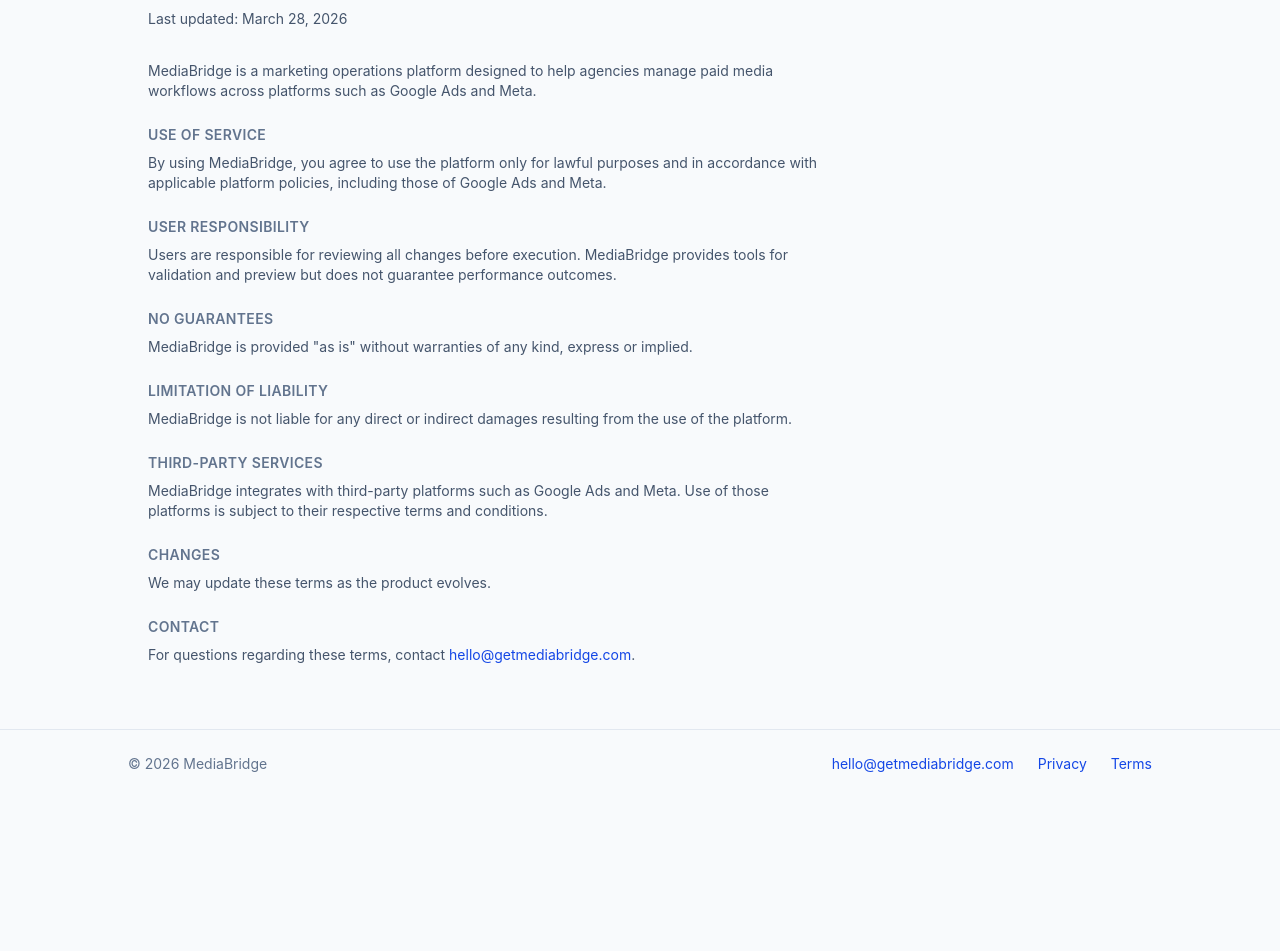
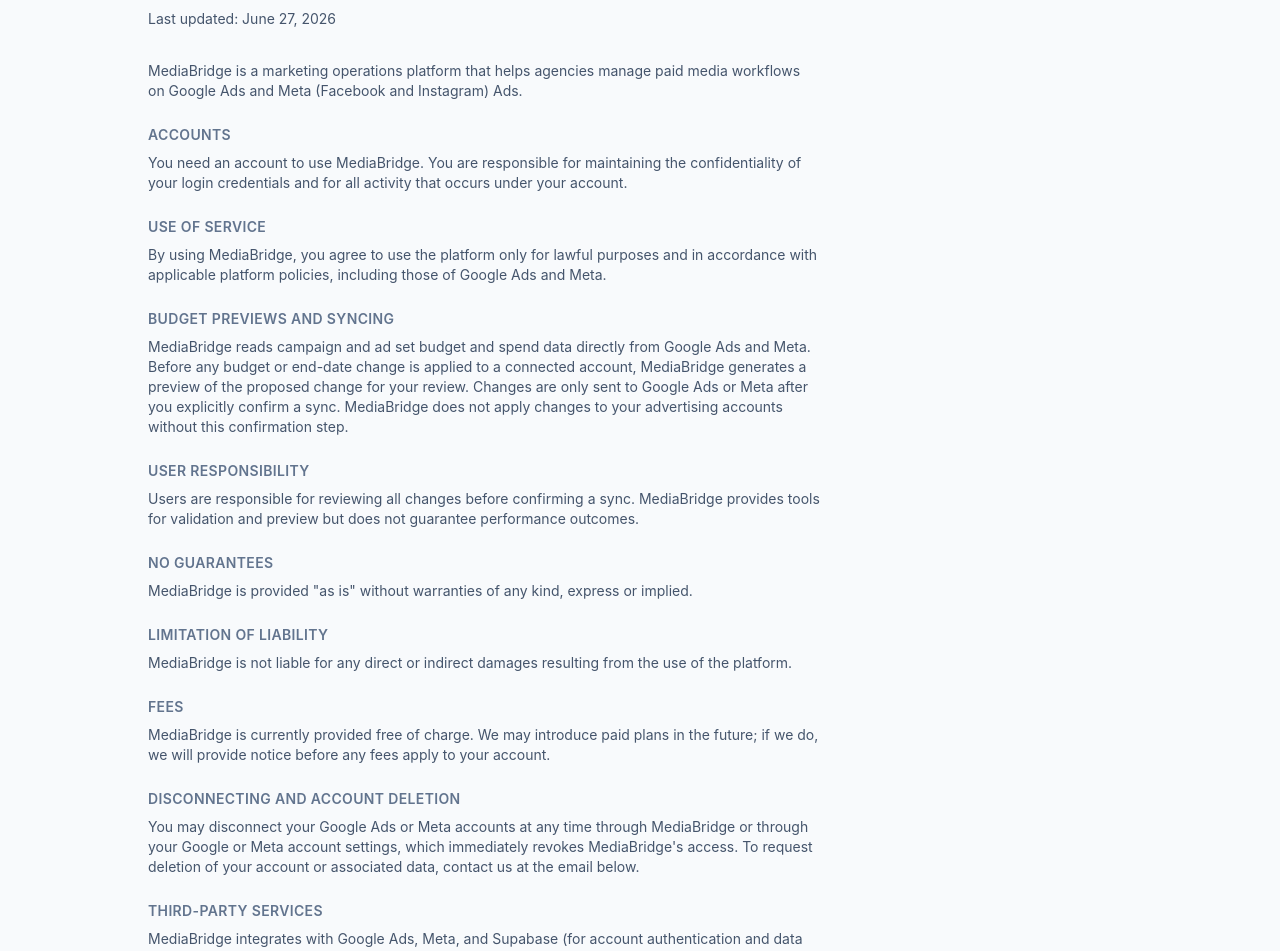
Before and after one commit to zpazar/mediabridge-site, a Next.js app: page /terms in a window 1280 px wide. Shown: the part 160-1111 px from the top of the page. Before the commit the page ends 958 px from the top, so only its background shows below. Built offline with nearby package versions, Linux system fonts and the light colour scheme.

Commit message:
Update terms of service with accurate product details
Reflect actual app behavior: preview-before-sync flow, Supabase auth,
no billing system yet, and only Google Ads/Meta/Supabase as real
third-party integrations.

```diff
--- a/app/terms/page.tsx
+++ b/app/terms/page.tsx
@@ -11,15 +11,26 @@
         Terms of Service
       </h1>
       <p className="mt-2 max-w-2xl text-sm text-slate-600 dark:text-slate-400">
-        Last updated: March 28, 2026
+        Last updated: June 27, 2026
       </p>
 
       <div className="mt-8 max-w-2xl space-y-6 text-sm text-slate-600 dark:text-slate-400">
         <p>
-          MediaBridge is a marketing operations platform designed to help
-          agencies manage paid media workflows across platforms such as
-          Google Ads and Meta.
+          MediaBridge is a marketing operations platform that helps agencies
+          manage paid media workflows on Google Ads and Meta (Facebook and
+          Instagram) Ads.
         </p>
+
+        <section>
+          <h2 className="text-sm font-semibold uppercase tracking-wide text-slate-500">
+            Accounts
+          </h2>
+          <p className="mt-2">
+            You need an account to use MediaBridge. You are responsible for
+            maintaining the confidentiality of your login credentials and for
+            all activity that occurs under your account.
+          </p>
+        </section>
 
         <section>
           <h2 className="text-sm font-semibold uppercase tracking-wide text-slate-500">
@@ -34,12 +45,27 @@
 
         <section>
           <h2 className="text-sm font-semibold uppercase tracking-wide text-slate-500">
+            Budget previews and syncing
+          </h2>
+          <p className="mt-2">
+            MediaBridge reads campaign and ad set budget and spend data
+            directly from Google Ads and Meta. Before any budget or end-date
+            change is applied to a connected account, MediaBridge generates a
+            preview of the proposed change for your review. Changes are only
+            sent to Google Ads or Meta after you explicitly confirm a sync.
+            MediaBridge does not apply changes to your advertising accounts
+            without this confirmation step.
+          </p>
+        </section>
+
+        <section>
+          <h2 className="text-sm font-semibold uppercase tracking-wide text-slate-500">
             User responsibility
           </h2>
           <p className="mt-2">
-            Users are responsible for reviewing all changes before execution.
-            MediaBridge provides tools for validation and preview but does
-            not guarantee performance outcomes.
+            Users are responsible for reviewing all changes before
+            confirming a sync. MediaBridge provides tools for validation and
+            preview but does not guarantee performance outcomes.
           </p>
         </section>
 
@@ -65,12 +91,36 @@
 
         <section>
           <h2 className="text-sm font-semibold uppercase tracking-wide text-slate-500">
+            Fees
+          </h2>
+          <p className="mt-2">
+            MediaBridge is currently provided free of charge. We may
+            introduce paid plans in the future; if we do, we will provide
+            notice before any fees apply to your account.
+          </p>
+        </section>
+
+        <section>
+          <h2 className="text-sm font-semibold uppercase tracking-wide text-slate-500">
+            Disconnecting and account deletion
+          </h2>
+          <p className="mt-2">
+            You may disconnect your Google Ads or Meta accounts at any time
+            through MediaBridge or through your Google or Meta account
+            settings, which immediately revokes MediaBridge&apos;s access. To
+            request deletion of your account or associated data, contact us
+            at the email below.
+          </p>
+        </section>
+
+        <section>
+          <h2 className="text-sm font-semibold uppercase tracking-wide text-slate-500">
             Third-party services
           </h2>
           <p className="mt-2">
-            MediaBridge integrates with third-party platforms such as Google
-            Ads and Meta. Use of those platforms is subject to their
-            respective terms and conditions.
+            MediaBridge integrates with Google Ads, Meta, and Supabase (for
+            account authentication and data storage). Use of those platforms
+            is subject to their respective terms and conditions.
           </p>
         </section>
 
```
